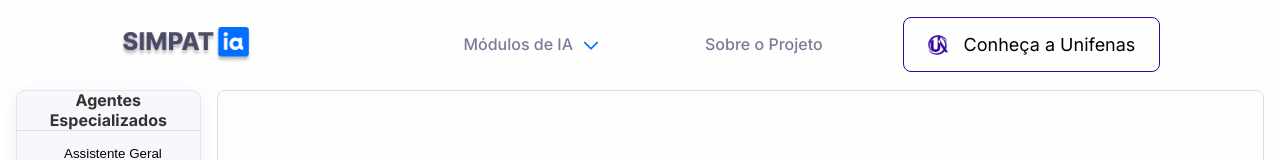
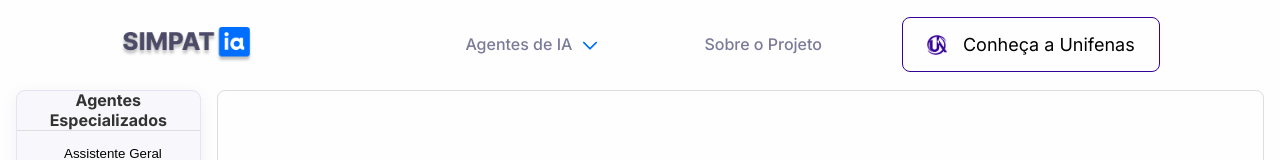
Before and after one commit to AndersonCaproni/simpatia, a React (Create React App) app: page / in a window 1280 px wide. Shown: the top 160 px of the page. Built offline with nearby package versions, Linux system fonts and the light colour scheme.

Commit message:
simpatia

```diff
--- a/src/components/button.jsx
+++ b/src/components/button.jsx
@@ -56,7 +56,7 @@ const StyledButton = styled.button`
     color: #7A7A99;
 
     &:hover {
-      color: #272729ff;
+      color: #006FFF;
       font-weight: 600;
     }
 
--- a/src/components/modules-ia/modules-ia.jsx
+++ b/src/components/modules-ia/modules-ia.jsx
@@ -40,7 +40,7 @@ export default function ModuleIA() {
                 gap: "6px"
               }}
             >
-              <span style={{ lineHeight: "1" }}>Módulos de IA</span>
+              <span style={{ lineHeight: "1" }}>Agentes de IA</span>
               <div
                 style={{
                   position: 'relative',
@@ -81,7 +81,7 @@ export default function ModuleIA() {
             }}
             types="outline"
           >
-            Módulos de IA
+            Agentes de IA
             <div
               style={{
                 position: 'relative',
--- a/src/components/top-bar/top-bar.jsx
+++ b/src/components/top-bar/top-bar.jsx
@@ -45,7 +45,7 @@ const TopBar = () => {
 
   return (
     <div className={styles.topbar}>
-      <img src={Logo} alt="Logo" className={styles.logo} onClick={() => window.location.reload()} />
+      <img src={Logo} alt="Logo" className={styles.logo} onClick={() => window.open("https://simpatiaunifenas.web.app", "_blank")} />
 
       {!isMobile && (
         <div className={styles.nav}>
```
